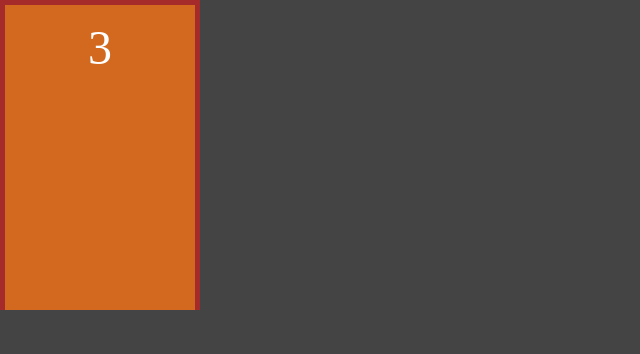
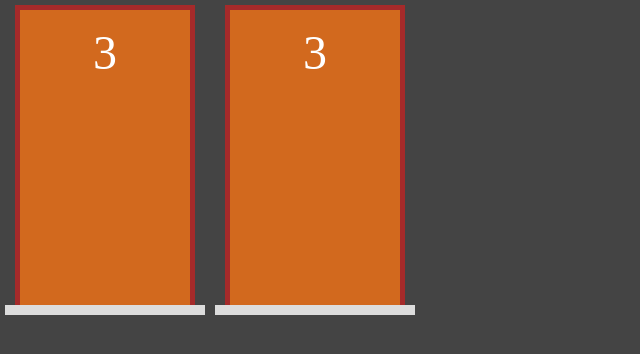
Before and after one commit to luucasor/portas, a Next.js app: page / in a window 1280 px wide. Shown: the top 354 px of the page, without its empty margins (0-640 px from the left). Built offline with nearby package versions, Linux system fonts and the light colour scheme.

Commit message:
Criando a base para porta

```diff
--- a/components/Porta.jsx
+++ b/components/Porta.jsx
@@ -7,6 +7,7 @@
                     <div className={styles.numero}>3</div>
                 </div>
             </div>
+            <div className={styles.chao}></div>
         </div>
     )
 }
--- a/pages/index.jsx
+++ b/pages/index.jsx
@@ -2,7 +2,8 @@
 
 export default function Home() {
   return (
-    <div>
+    <div style={{display: "flex"}}>
+      <Porta />
       <Porta />
     </div>
   )
--- a/styles/Porta.module.css
+++ b/styles/Porta.module.css
@@ -1,7 +1,10 @@
 .area {
     display: flex;
+    flex-direction: column;
+    align-items: center;
     width: var(--area-porta-largura);
     height: var(--area-porta-altura);
+    margin: 5px;
 }
 
 .estrutura {
@@ -10,6 +13,7 @@
     border-left: 5px solid brown;
     border-top: 5px solid brown;
     border-right: 5px solid brown;
+    width: 90%;
 }
 
 .porta {
@@ -24,3 +28,9 @@
 .numero {
     font-size: 3rem;
 }
+
+.chao {
+    height: 10px;
+    width: 100%;
+    background-color: #ddd;
+}
```
